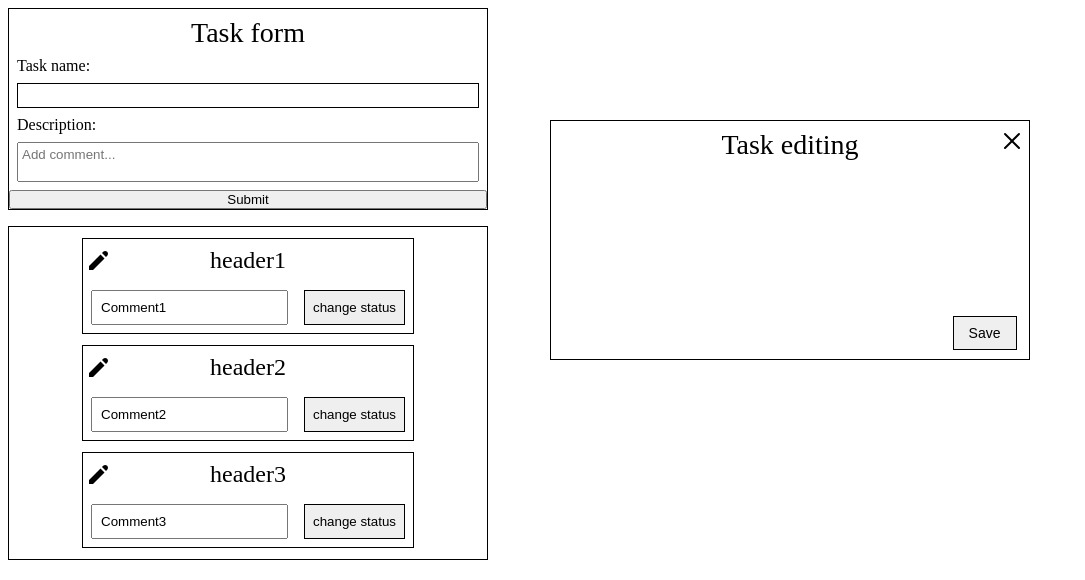
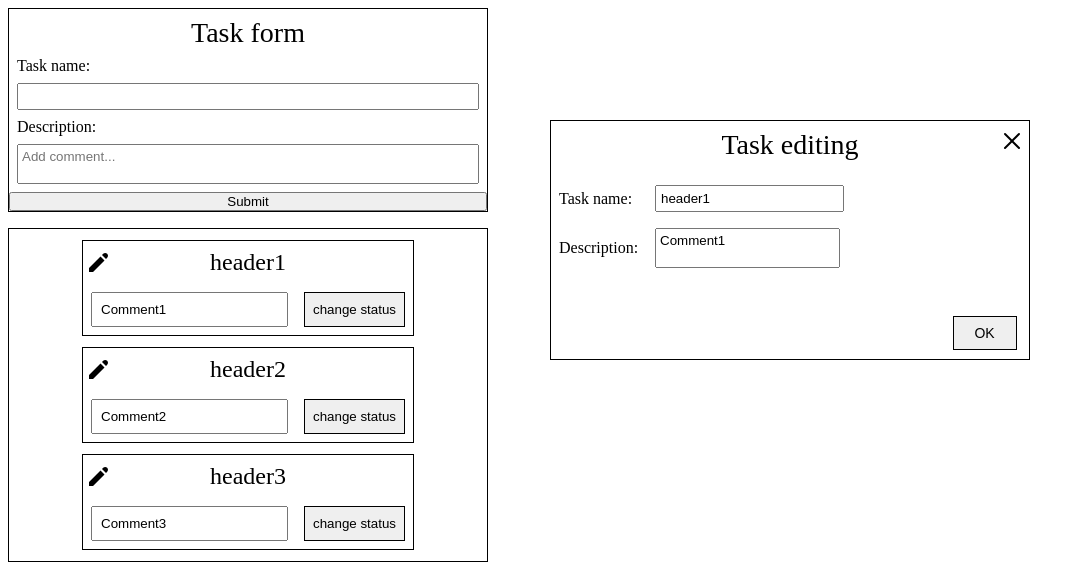
Before and after one commit to Sindoraii/Todolist, a plain HTML site: page index.html in a window 1280 px wide. Both pictures are taken after a click on the button 98 px from the left and 261 px from the top of the page. Shown: the whole page, without its empty margins (0-1085 px from the left). Drawn offline with Linux system fonts and the light colour scheme.

Commit message:
Common companent ModalManager is created for features with any modal windows.Data transfer of TaskViewComp element to ModalManager has been implemented by DataSource.Two methods (open,getModule) are made for it

```diff
--- a/DataSource/dataSource.js
+++ b/DataSource/dataSource.js
@@ -1,33 +1,71 @@
 (function () {
     function DataSource() {
+        let savedData = null;
+
         //public methods
         function subscribe(listener) {
             this.listeners.push(listener);
         }
-
         /**
-         * @param data - Array<{title, description, status: open | inProgress | complete | decline"}>
+         * @param data - Array<{title, description, status: open | inProgress | complete | decline", id}>
          *     */
         function update(data) {
-            if(data && Array.isArray(data)) {
+            if (data && Array.isArray(data)) {
                 this.data = data;
+
+                //give ID to task
+
+                this.data.forEach((obj) => {
+                    if (!obj.id) {
+                        obj.id = String(Date.now());
+                    }
+                });
+                saveData(this.data);
+
                 this.listeners.forEach(listener => {
                     listener(this.data);
-                })
+                });
             } else {
                 console.error('DataSource: Data is not correct.');
             }
         }
-
         /**
-         * @param task - {title, description, status}*/
+         * @param task - {title, description, status,id}*/
         function addTask(task) {
-            if(task && typeof task === 'object') {
+            if (task && typeof task === 'object') {
                 const newData = [...this.data];
                 newData.push(task);
                 this.update(newData);
             } else {
                 console.error('DataSource: Data is not correct.');
+            }
+        }
+        /**
+         * @param id {string}
+         * */
+        function getDataElemById(id) {
+            let elemById = null;
+            if (savedData !== null) {
+                savedData.forEach((elem) => {
+                    if (elem.id === id) {
+                        elemById = elem;
+                    }
+                })
+            } else {
+                console.error('DataSource: data did not save');
+            }
+            return elemById;
+        }
+        /**
+         * @param dataArray  {Array} <{title, description, status: open | inProgress | complete | decline",id}>
+         *     */
+        //private method //TODO !SRP
+        function saveData(dataArray) {
+            if (Array.isArray(dataArray) && dataArray.length !== 0) {
+                savedData = dataArray;
+                return savedData;
+            } else {
+                console.error('DataSource: array is empty');
             }
         }
 
@@ -36,7 +74,9 @@
         this.subscribe = subscribe.bind(this);
         this.update = update.bind(this);
         this.addTask = addTask.bind(this);
+        this.getDataElemById = getDataElemById.bind(this);
     }
+
     //export
     window.DataSource = new DataSource();
 })()
--- a/Form/DataSourceAdapter/DataSourceAdapter.js
+++ b/Form/DataSourceAdapter/DataSourceAdapter.js
@@ -7,10 +7,8 @@
             const task = {title: taskName, description: taskDeck, status: 'open'}
             dataSource.addTask(task);
         }
-
         this.adaptTask = adaptTask.bind(this);
     }
-
     //export
     window.DataSourceAdapter = new DataSourceAdapter();
 })();
--- a/Form/form.css
+++ b/Form/form.css
@@ -23,7 +23,6 @@
     margin:  0 8px ;
 }
 .todo-form_input {
-    border: 1px solid black;
     margin: 8px;
     padding: 4px;
 }
--- a/List/Task/EditModal/edit_modal.js
+++ /dev/null
@@ -1,55 +0,0 @@
-(function () {
-
-    function EditModalTask() {
-        //init
-        const elem = document.createElement('div');
-        elem.className = 'todo-editModal';
-        console.dir(elem);
-
-        let parentElem = null;
-
-        //close button
-        const closeButton = document.createElement('button');
-        closeButton.className = 'todo-editModal_button todo-editModal_button-close';
-
-        //confirmation button
-        const confirmButton = document.createElement('button');
-        confirmButton.className = 'todo-editModal_button-confirm';
-        confirmButton.innerText = 'Save';
-
-        //header
-        const headerOfModal = document.createElement('header');
-        headerOfModal.innerText = 'Task editing';
-        headerOfModal.className = 'todo-editModal_header';
-
-        //events
-        closeButton.addEventListener('click', (event) => {
-            elem.remove();
-        });
-
-        document.addEventListener('click',(event)=>{
-            if(elem && !event.target.closest('.todo-editModal') ) {
-                elem.remove();
-            }
-        })
-
-        //public methods
-         function mount (parent) {
-            if(parent && parent instanceof HTMLElement){
-                parentElem = parent;
-                parentElem.appendChild(elem);
-
-            } else {
-                console.error('EditModal: This parent is`t correct');
-            }
-        }
-        //publish methods
-        this.mount = mount.bind(this);
-
-        elem.appendChild(headerOfModal);
-        headerOfModal.appendChild(closeButton);
-        elem.appendChild(confirmButton);
-    }
-    //export
-    window.EditModalTask = new EditModalTask();
-})()
--- a/List/Task/task.js
+++ b/List/TaskViewComponent/task.js
@@ -1,16 +1,18 @@
 (function () {
     //import
-    const editModalTask = window.EditModalTask;
+    const modalManager = window.ModalManager;
 
-      function TaskComponent(header,description, status) {
+    function TaskViewComponent(header, description, status, id) {
         //parent for elements of task
-        let taskNode =  document.createElement('div');
+        let taskNode = document.createElement('div');
         taskNode.className = 'todo-task';
+        taskNode.id = id;
 
         let parentElem = null;
+
         //private methods
 
-          function createInputRadio(name,value, parent) {
+        function createInputRadio(name, value, parent) {
             if (parent instanceof HTMLElement && typeof value === 'string') {
                 //input
                 let radio = document.createElement('input');
@@ -19,7 +21,7 @@
                 radio.id = value;
                 //label
                 let label = document.createElement('label');
-                  label.setAttribute('for',radio.id);
+                label.setAttribute('for', radio.id);
                 label.innerText = value;
                 //wrapper
                 const wrapper = document.createElement('div');
@@ -33,13 +35,14 @@
                 console.error("TaskComponent: arguments is not correct type");
             }
         }
+
         function createChangingStatusForm(parent) {
             let form = document.createElement('div');
             form.className = 'todo-task_check-status-form';
 
-              createInputRadio('status','failed',form);
-              createInputRadio('status', 'in-progress',form);
-              createInputRadio('status','success',form);
+            createInputRadio('status', 'failed', form);
+            createInputRadio('status', 'in-progress', form);
+            createInputRadio('status', 'success', form);
             parent.appendChild(form);
 
         }
@@ -117,15 +120,17 @@
         taskButton.innerText = 'change status';
 
         //events
-        taskButton.addEventListener('click',(event) => {
+        taskButton.addEventListener('click', (event) => {
             let elem = event.target.parentNode.querySelector('.todo-task_check-status-form');
-             if(!event.target.parentNode.contains(elem)) {
+            if (!event.target.parentNode.contains(elem)) {
                 createChangingStatusForm(event.target.parentNode);
             }
         })
-          editButton.addEventListener('click',(event)=>{
+        editButton.addEventListener('click', (event) => {
             event.stopPropagation();
-              editModalTask.mount(root);
+            const parent = event.target.closest('.todo-task');
+            modalManager.open('edit', parent.id);
+
         })
 
         taskNode.appendChild(taskName);
@@ -133,9 +138,9 @@
         taskNode.appendChild(wrapperRow);
         wrapperRow.appendChild(taskDesc);
         wrapperRow.appendChild(taskButton);
-
     }
 
     //export
-    window.TaskComponent = TaskComponent;
+    window.TaskViewComponent = TaskViewComponent;
+
 })()
--- a/List/list.js
+++ b/List/list.js
@@ -1,18 +1,18 @@
-(function (){
+(function () {
     //import
-    const TaskComponent = window.TaskComponent;
+    const TaskViewComponent = window.TaskViewComponent;
 
     function ListComponent() {
-        function update (dataArray) {
+        function update(dataArray) {
             listNode.textContent = '';
             dataArray.forEach((taskData) => {
-                const {title, description, status} = taskData;
-                let task = new TaskComponent(title,description,status);
+                const {title, description, status, id} = taskData;
+                let task = new TaskViewComponent(title, description, status, id);
                 task.mountTask(listNode);
             })
         }
 
-       function mount(parent) {
+        function mount(parent) {
             if (listNode.hasChildNodes() === true) {
                 if (parent instanceof HTMLElement) {
                     parentElem = parent;
@@ -20,12 +20,12 @@
                 } else {
                     console.error("ListComponent: this parent is not correct type");
                 }
-            }else {
+            } else {
                 console.error('ListComponent: List has not task');
             }
         }
 
-        function unmount (parent) {
+        function unmount(parent) {
             if (parent === parentElem) {
                 listNode.remove();
             } else {
@@ -42,6 +42,7 @@
         this.mount = mount.bind(this);
         this.unmount = unmount.bind(this);
     }
+
     //export
     window.ListComponent = new ListComponent();
 })()
--- a/List/Task/EditModal/edit_modal.css
+++ b/ModalManager/EditModal/edit_modal.css
@@ -44,3 +44,32 @@
 .todo-editModal_button-confirm:hover {
     background-color: lightblue;
 }
+.task-data {
+    display: flex;
+    padding: 8px;
+    flex-wrap: wrap;
+    flex-direction: column;
+}
+.task-data__wrap-row {
+    display: flex;
+    flex-direction: row;
+    align-items: center;
+    justify-content: flex-start;
+
+}
+.task-data__input {
+    margin: 8px;
+    padding: 4px;
+    min-width: 184px;
+}
+.task-data__textarea {
+    resize: none;
+    margin: 8px;
+    padding: 4px;
+    font-family: sans-serif;
+    overflow: auto;
+    min-width: 184px;
+}
+.task-data__label {
+    min-width: 88px;
+}
--- /dev/null
+++ b/ModalManager/EditModal/edit_modal.js
@@ -0,0 +1,110 @@
+(function () {
+
+    function EditModalTask() {
+        //init
+        const elem = document.createElement('div');
+        elem.className = 'todo-editModal';
+
+        let parentElem = null;
+
+        //close button
+        const closeButton = document.createElement('button');
+        closeButton.className = 'todo-editModal_button todo-editModal_button-close';
+
+        //confirmation button
+        const confirmButton = document.createElement('button');
+        confirmButton.className = 'todo-editModal_button-confirm';
+        confirmButton.innerText = 'OK';
+
+        //header
+        const headerOfModal = document.createElement('header');
+        headerOfModal.innerText = 'Task editing';
+        headerOfModal.className = 'todo-editModal_header';
+
+        //section for inputs
+        const taskData = document.createElement('section');
+        taskData.className = 'task-data';
+
+
+        // inputs
+        const taskName = document.createElement('input');
+        taskName.className = 'task-data__input';
+        taskName.id = 'data-task-name';
+
+        const taskDesc = document.createElement('textarea');
+        taskDesc.className = 'task-data__textarea';
+        taskDesc.placeholder = 'Add comment...';
+        taskDesc.id = 'data-task-desc';
+
+        //labels
+        const taskNameLabel = document.createElement('label');
+        taskNameLabel.innerText = 'Task name:';
+        taskNameLabel.setAttribute('for',taskName.id);
+        taskNameLabel.className = 'task-data__label';
+
+        const taskDescLabel = document.createElement('label');
+        taskDescLabel.innerText = 'Description:';
+        taskDescLabel.setAttribute('for',taskDesc.id);
+        taskDescLabel.className = 'task-data__label';
+
+        //wrapper
+        const wrapperRow_1 = document.createElement('div');
+        wrapperRow_1.className = 'task-data__wrap-row';
+
+        const wrapperRow_2  = document.createElement('div');
+        wrapperRow_2.className = 'task-data__wrap-row';
+
+
+        //events
+        closeButton.addEventListener('click', (event) => {
+            elem.remove();
+        });
+
+        document.addEventListener('click',(event)=>{
+            if(elem && !event.target.closest('.todo-editModal') ) {
+                elem.remove();
+            }
+        })
+
+        //public methods
+         function mount (parent) {
+            if(parent && parent instanceof HTMLElement){
+                parentElem = parent;
+                parentElem.appendChild(elem);
+
+            } else {
+                console.error('EditModal: This parent is`t correct');
+            }
+        }
+
+        function set(elemTask) {
+            if(typeof elemTask === 'object') {
+                taskName.value = elemTask.title;
+                taskDesc.value = elemTask.description;
+            } else {
+                console.error('EditModal: Type of task is not correct');
+            }
+        }
+
+        //publish methods
+        this.mount = mount.bind(this);
+        this.set = set.bind(this);
+
+        elem.appendChild(headerOfModal);
+        headerOfModal.appendChild(closeButton);
+        elem.appendChild(confirmButton);
+        elem.appendChild(taskData);
+
+        taskData.appendChild(wrapperRow_1);
+        wrapperRow_1.appendChild(taskNameLabel);
+        wrapperRow_1.appendChild(taskName);
+
+        taskData.appendChild(wrapperRow_2);
+        wrapperRow_2.appendChild(taskDescLabel);
+        wrapperRow_2.appendChild(taskDesc);
+
+
+    }
+    //export
+    window.EditModalTask = new EditModalTask();
+})()
--- /dev/null
+++ b/ModalManager/modalManager.css
@@ -0,0 +1,5 @@
+*,:before,:after {
+    box-sizing: border-box;
+    margin: 0;
+    padding: 0;
+}
--- /dev/null
+++ b/ModalManager/modalManager.js
@@ -0,0 +1,50 @@
+(function () {
+    //import
+    const editModal = window.EditModalTask;
+    const dataSource = window.DataSource;
+
+    function ModalManager() {
+        const elem = document.createElement('div');
+        elem.className = 'todo-modals';
+
+        //public methods
+        /**
+         * @param nameModalComp {string}<to look values in cases of .getModule() >
+         * @param idTask {string}
+         * */
+        function open(nameModalComp, idTask) {
+            if (typeof idTask === 'string' && typeof nameModalComp === 'string') {
+                const elemTaskViewComponent = dataSource.getDataElemById(idTask);
+                root.appendChild(elem);
+                getModule(nameModalComp, elemTaskViewComponent);
+            } else {
+                console.error('ModalManager: id is not correct');
+            }
+        }
+
+        //private methods
+        /**
+         * @param nameModalComp  {string}
+         * @param elemOfTask {Object} <{title,description,status,id}>
+         * */
+        //preparation of modals for mounting
+
+        function getModule(nameModalComp, elemOfTask) {
+            switch (nameModalComp) {
+                case 'edit':
+                    editModal.set(elemOfTask);
+                    editModal.mount(elem);
+                    break;
+
+                default:
+                    console.error('ModalManager: module name is not correct ');
+            }
+        }
+
+        //publish methods
+        this.open = open.bind(this);
+    }
+
+    //export
+    window.ModalManager = new ModalManager();
+})()
--- a/index.js
+++ b/index.js
@@ -2,14 +2,12 @@
 const listComponent = window.ListComponent;
 const dataSource = window.DataSource;
 const formComponent = window.FormComponent;
-// const editModalTask = window.EditModalTask;
-
 
 // init stub data
 const stubData = [
-    { title: 'header1', description:'Comment1', status: 'in-progress'},
-    { title: 'header2',  description:'Comment2', status: 'failed'},
-    { title: 'header3',  description:'Comment3', status: 'success'}
+    {title: 'header1', description: 'Comment1', status: 'in-progress', id: '111'},
+    {title: 'header2', description: 'Comment2', status: 'failed', id: '222'},
+    {title: 'header3', description: 'Comment3', status: 'success'}
 ];
 
 // init SPA
@@ -18,4 +16,3 @@ formComponent.mount(root);
 dataSource.subscribe(listComponent.update);
 dataSource.update(stubData);
 listComponent.mount(root);
-// editModalTask.mount(root);
```
Also changed, not shown: index.html (+13 -7 lines), List/TaskViewComponent/icons8-edit.svg (renamed from List/Task/icons8-edit.svg), List/TaskViewComponent/task.css (line endings or trailing spaces), ModalManager/EditModal/icons8-close.svg (renamed from List/Task/EditModal/icons8-close.svg). Lines whose indentation alone changed are shown as unchanged.
